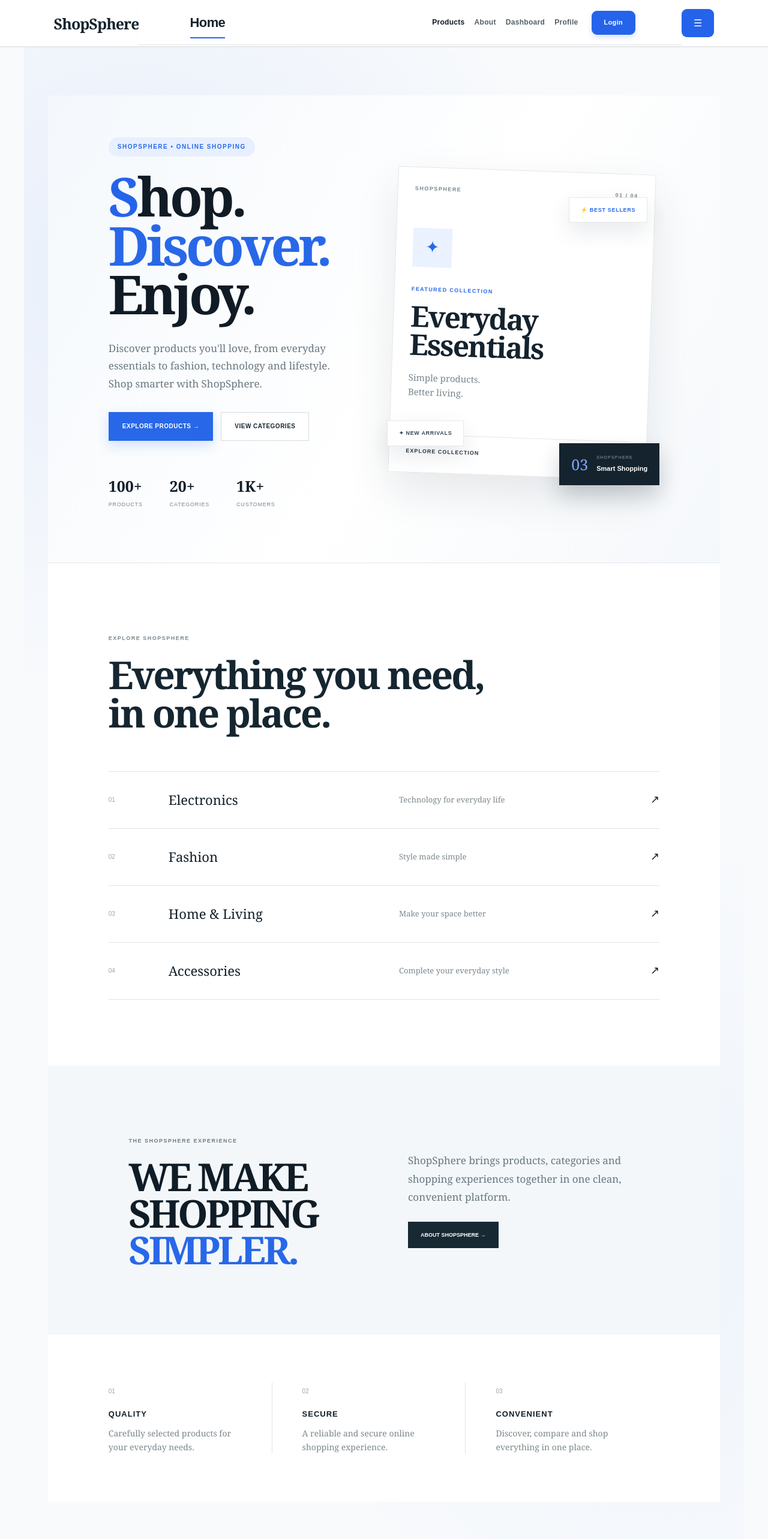
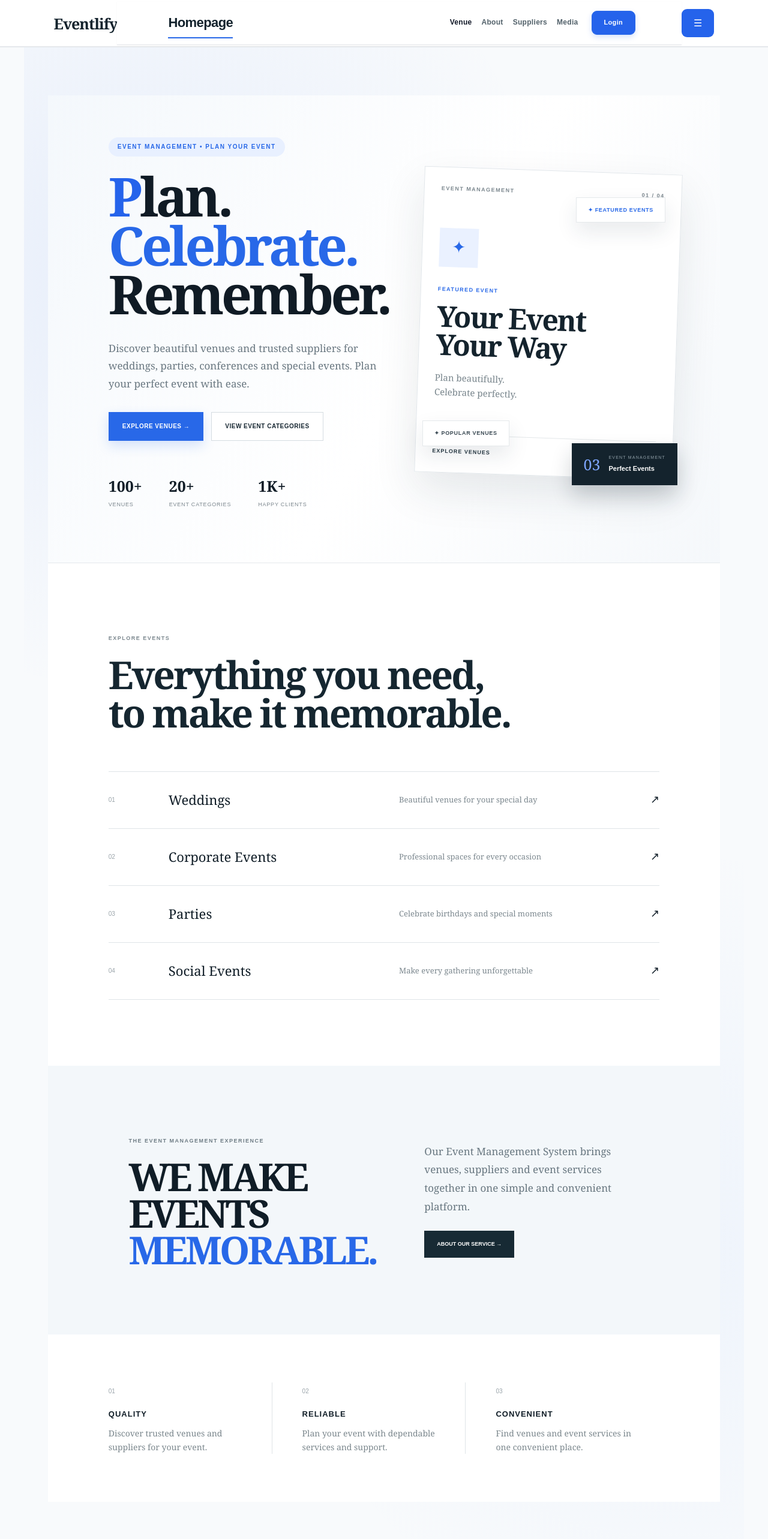
Before and after one commit to shahnewajmazumder/project_brief_06, a React (Vite) app in the folder client/: page / in a window 1280 px wide. Shown: the top 2566 px of the page at 60% size. Built offline with nearby package versions, Linux system fonts and the light colour scheme.

Commit message:
Complete Sprint 8 Responsive Design

```diff
--- a/client/src/components/layout/Footer.jsx
+++ b/client/src/components/layout/Footer.jsx
@@ -4,38 +4,54 @@ import "./Footer.css";
 function Footer() {
     return (
         <footer className="site-footer">
+
             <div className="footer-content">
 
                 {/* Brand */}
                 <div className="footer-brand">
-                    <h2>ShopSphere</h2>
-                    <p>Your simple and reliable shopping destination.</p>
+                    <h2>Eventlify</h2>
+
+                    <p>
+                        Your simple and reliable event management platform.
+                    </p>
                 </div>
+
 
                 {/* Quick Links */}
                 <div className="footer-links">
+
                     <h3>Quick Links</h3>
 
-                    <Link to="/">Home</Link>
-                    <Link to="/products">Products</Link>
+                    <Link to="/">Homepage</Link>
+                    <Link to="/products">Venue</Link>
                     <Link to="/about">About</Link>
+
                 </div>
 
-                {/* Account Links */}
+
+                {/* Event Services */}
                 <div className="footer-links">
-                    <h3>Account</h3>
 
+                    <h3>Event Services</h3>
+
+                    <Link to="/dashboard">Suppliers</Link>
+                    <Link to="/profile">Media</Link>
                     <Link to="/login">Login</Link>
-                    <Link to="/profile">Profile</Link>
-                    <Link to="/dashboard">Dashboard</Link>
+
                 </div>
 
             </div>
 
+
             {/* Copyright */}
             <div className="footer-bottom">
-                <p>© 2026 ShopSphere. All rights reserved.</p>
+
+                <p>
+                    © 2026 Eventlify. All rights reserved.
+                </p>
+
             </div>
+
         </footer>
     );
 }
--- a/client/src/components/layout/Navbar.jsx
+++ b/client/src/components/layout/Navbar.jsx
@@ -8,13 +8,13 @@ function Navbar() {
 
                 {/* Logo */}
                 <NavLink to="/" className="brand">
-                    ShopSphere
+                    Eventlify
                 </NavLink>
 
                 {/* Navigation */}
                 <nav className="nav-menu">
 
-                    {/* Home */}
+                    {/* Homepage */}
                     <NavLink
                         to="/"
                         end
@@ -22,17 +22,17 @@ function Navbar() {
                             isActive ? "nav-link active" : "nav-link"
                         }
                     >
-                        Home
+                        Homepage
                     </NavLink>
 
-                    {/* Products */}
+                    {/* Venue */}
                     <NavLink
                         to="/products"
                         className={({ isActive }) =>
                             isActive ? "nav-link active" : "nav-link"
                         }
                     >
-                        Products
+                        Venue
                     </NavLink>
 
                     {/* About */}
@@ -45,27 +45,27 @@ function Navbar() {
                         About
                     </NavLink>
 
-                    {/* Dashboard */}
+                    {/* Suppliers */}
                     <NavLink
                         to="/dashboard"
                         className={({ isActive }) =>
                             isActive ? "nav-link active" : "nav-link"
                         }
                     >
-                        Dashboard
+                        Suppliers
                     </NavLink>
 
-                    {/* Profile */}
+                    {/* Media */}
                     <NavLink
                         to="/profile"
                         className={({ isActive }) =>
                             isActive ? "nav-link active" : "nav-link"
                         }
                     >
-                        Profile
+                        Media
                     </NavLink>
 
-                    {/* Login */}
+                    {/* Contact Us */}
                     <NavLink
                         to="/login"
                         className={({ isActive }) =>
--- a/client/src/pages/About/About.jsx
+++ b/client/src/pages/About/About.jsx
@@ -1,8 +1,13 @@
 function About() {
     return (
         <div>
-            <h1>About ShopSphere</h1>
-            <p>Learn more about ShopSphere.</p>
+            <h1>About Eventlify</h1>
+
+            <p>
+                Eventlify is an event management platform that helps
+                people discover venues, connect with trusted suppliers,
+                and plan memorable events with ease.
+            </p>
         </div>
     );
 }
--- a/client/src/pages/Dashboard/Dashboard.jsx
+++ b/client/src/pages/Dashboard/Dashboard.jsx
@@ -1,8 +1,12 @@
 function Dashboard() {
     return (
         <div>
-            <h1>Dashboard</h1>
-            <p>Welcome to your dashboard.</p>
+            <h1>Our Suppliers</h1>
+
+            <p>
+                Find trusted suppliers and professional services
+                for your perfect event.
+            </p>
         </div>
     );
 }
--- a/client/src/pages/Home/Home.jsx
+++ b/client/src/pages/Home/Home.jsx
@@ -12,39 +12,39 @@ function Home() {
                 <div className="hero-content">
 
                     <span className="hero-label">
-                        SHOPSPHERE • ONLINE SHOPPING
+                        EVENT MANAGEMENT • PLAN YOUR EVENT
                     </span>
 
                     <h1>
-                        Shop.
+                        Plan.
                         <br />
-                        <span>Discover.</span>
+                        <span>Celebrate.</span>
                         <br />
-                        Enjoy.
+                        Remember.
                     </h1>
 
                     <p>
-                        Discover products you'll love, from everyday
-                        essentials to fashion, technology and lifestyle.
-                        Shop smarter with ShopSphere.
+                        Discover beautiful venues and trusted suppliers
+                        for weddings, parties, conferences and special events.
+                        Plan your perfect event with ease.
                     </p>
 
                     <div className="hero-buttons">
 
-                        {/* Go to Products */}
+                        {/* Go to Venues */}
                         <NavLink
                             to="/products"
                             className="primary-btn"
                         >
-                            EXPLORE PRODUCTS →
+                            EXPLORE VENUES →
                         </NavLink>
 
-                        {/* Go to Products for categories */}
+                        {/* Go to Venues for categories */}
                         <NavLink
                             to="/products"
                             className="secondary-btn"
                         >
-                            VIEW CATEGORIES
+                            VIEW EVENT CATEGORIES
                         </NavLink>
 
                     </div>
@@ -55,17 +55,17 @@ function Home() {
 
                         <div>
                             <strong>100+</strong>
-                            <span>Products</span>
+                            <span>Venues</span>
                         </div>
 
                         <div>
                             <strong>20+</strong>
-                            <span>Categories</span>
+                            <span>Event Categories</span>
                         </div>
 
                         <div>
                             <strong>1K+</strong>
-                            <span>Customers</span>
+                            <span>Happy Clients</span>
                         </div>
 
                     </div>
@@ -78,14 +78,14 @@ function Home() {
                 <div className="hero-visual">
 
                     <div className="floating-label label-top">
-                        ⚡ BEST SELLERS
+                        ✦ FEATURED EVENTS
                     </div>
 
                     <div className="shopping-card">
 
                         <div className="card-top">
 
-                            <span>SHOPSPHERE</span>
+                            <span>EVENT MANAGEMENT</span>
 
                             <span>01 / 04</span>
 
@@ -99,19 +99,19 @@ function Home() {
                             </div>
 
                             <span className="card-category">
-                                FEATURED COLLECTION
+                                FEATURED EVENT
                             </span>
 
                             <h2>
-                                Everyday
+                                Your Event
                                 <br />
-                                Essentials
+                                Your Way
                             </h2>
 
                             <p>
-                                Simple products.
+                                Plan beautifully.
                                 <br />
-                                Better living.
+                                Celebrate perfectly.
                             </p>
 
                         </div>
@@ -121,7 +121,7 @@ function Home() {
                             to="/products"
                             className="card-bottom"
                         >
-                            <span>EXPLORE COLLECTION</span>
+                            <span>EXPLORE VENUES</span>
                             <span>↗</span>
                         </NavLink>
 
@@ -129,7 +129,7 @@ function Home() {
 
 
                     <div className="floating-label label-bottom">
-                        ✦ NEW ARRIVALS
+                        ✦ POPULAR VENUES
                     </div>
 
 
@@ -142,11 +142,11 @@ function Home() {
                         <div>
 
                             <small>
-                                SHOPSPHERE
+                                EVENT MANAGEMENT
                             </small>
 
                             <strong>
-                                Smart Shopping
+                                Perfect Events
                             </strong>
 
                         </div>
@@ -165,13 +165,13 @@ function Home() {
                 <div className="section-heading">
 
                     <span>
-                        EXPLORE SHOPSPHERE
+                        EXPLORE EVENTS
                     </span>
 
                     <h2>
                         Everything you need,
                         <br />
-                        in one place.
+                        to make it memorable.
                     </h2>
 
                 </div>
@@ -184,8 +184,8 @@ function Home() {
                         className="category-item"
                     >
                         <span>01</span>
-                        <h3>Electronics</h3>
-                        <p>Technology for everyday life</p>
+                        <h3>Weddings</h3>
+                        <p>Beautiful venues for your special day</p>
                         <b>↗</b>
                     </NavLink>
 
@@ -195,8 +195,8 @@ function Home() {
                         className="category-item"
                     >
                         <span>02</span>
-                        <h3>Fashion</h3>
-                        <p>Style made simple</p>
+                        <h3>Corporate Events</h3>
+                        <p>Professional spaces for every occasion</p>
                         <b>↗</b>
                     </NavLink>
 
@@ -206,8 +206,8 @@ function Home() {
                         className="category-item"
                     >
                         <span>03</span>
-                        <h3>Home & Living</h3>
-                        <p>Make your space better</p>
+                        <h3>Parties</h3>
+                        <p>Celebrate birthdays and special moments</p>
                         <b>↗</b>
                     </NavLink>
 
@@ -217,8 +217,8 @@ function Home() {
                         className="category-item"
                     >
                         <span>04</span>
-                        <h3>Accessories</h3>
-                        <p>Complete your everyday style</p>
+                        <h3>Social Events</h3>
+                        <p>Make every gathering unforgettable</p>
                         <b>↗</b>
                     </NavLink>
 
@@ -234,15 +234,15 @@ function Home() {
                 <div>
 
                     <span>
-                        THE SHOPSPHERE EXPERIENCE
+                        THE EVENT MANAGEMENT EXPERIENCE
                     </span>
 
                     <h2>
                         WE MAKE
                         <br />
-                        SHOPPING
+                        EVENTS
                         <br />
-                        <em>SIMPLER.</em>
+                        <em>MEMORABLE.</em>
                     </h2>
 
                 </div>
@@ -251,16 +251,16 @@ function Home() {
                 <div className="brand-description">
 
                     <p>
-                        ShopSphere brings products, categories and
-                        shopping experiences together in one clean,
-                        convenient platform.
+                        Our Event Management System brings venues,
+                        suppliers and event services together in one
+                        simple and convenient platform.
                     </p>
 
                     <NavLink
                         to="/about"
                         className="about-button"
                     >
-                        ABOUT SHOPSPHERE →
+                        ABOUT OUR SERVICE →
                     </NavLink>
 
                 </div>
@@ -278,7 +278,7 @@ function Home() {
                     <h3>QUALITY</h3>
 
                     <p>
-                        Carefully selected products for your everyday needs.
+                        Discover trusted venues and suppliers for your event.
                     </p>
                 </div>
 
@@ -286,10 +286,10 @@ function Home() {
                 <div>
                     <span>02</span>
 
-                    <h3>SECURE</h3>
+                    <h3>RELIABLE</h3>
 
                     <p>
-                        A reliable and secure online shopping experience.
+                        Plan your event with dependable services and support.
                     </p>
                 </div>
 
@@ -300,7 +300,7 @@ function Home() {
                     <h3>CONVENIENT</h3>
 
                     <p>
-                        Discover, compare and shop everything in one place.
+                        Find venues and event services in one convenient place.
                     </p>
                 </div>
 
--- a/client/src/pages/Login/Login.jsx
+++ b/client/src/pages/Login/Login.jsx
@@ -8,11 +8,11 @@ function Login() {
 
                 {/* Brand */}
                 <div className="login-brand">
-                    <div className="brand-icon">S</div>
+                    <div className="brand-icon">E</div>
 
-                    <h1>ShopSphere</h1>
+                    <h1>Eventlify</h1>
 
-                    <p>Shop smart. Live better.</p>
+                    <p>Plan better. Celebrate more.</p>
                 </div>
 
 
@@ -23,7 +23,7 @@ function Login() {
                         <h2>Welcome Back</h2>
 
                         <p>
-                            Login to continue shopping with ShopSphere
+                            Login to continue planning your perfect event.
                         </p>
                     </div>
 
@@ -100,7 +100,7 @@ function Login() {
 
                     {/* Back */}
                     <a href="/" className="back-home">
-                        ← Back to ShopSphere
+                        ← Back to Eventlify
                     </a>
 
                 </div>
--- a/client/src/pages/Products/Products.jsx
+++ b/client/src/pages/Products/Products.jsx
@@ -3,29 +3,35 @@ import Card from "../../components/ui/Card";
 function Products() {
     return (
         <div className="products-page">
-            <h1>Products</h1>
-            <p>Explore our products.</p>
+            <h1>Our Venues</h1>
+
+            <p>
+                Find the perfect venue for your wedding,
+                celebration, conference or special event.
+            </p>
 
             <div className="card-grid">
+
                 <Card
-                    title="Smartphone"
-                    description="Latest smartphone with modern features."
+                    title="Wedding Venues"
+                    description="Beautiful spaces designed for your special day."
                 />
 
                 <Card
-                    title="Laptop"
-                    description="Powerful laptop for work and entertainment."
+                    title="Banquet Halls"
+                    description="Elegant halls for weddings, parties and celebrations."
                 />
 
                 <Card
-                    title="Headphones"
-                    description="Enjoy clear and immersive sound."
+                    title="Resort Venues"
+                    description="Relaxing and scenic locations for memorable events."
                 />
 
                 <Card
-                    title="Smart Watch"
-                    description="Track your activities and stay connected."
+                    title="Outdoor Venues"
+                    description="Open-air spaces perfect for unique celebrations."
                 />
+
             </div>
         </div>
     );
```
Also changed, not shown: client/src/pages/Profile/Profile.jsx (+6 -2 lines).
